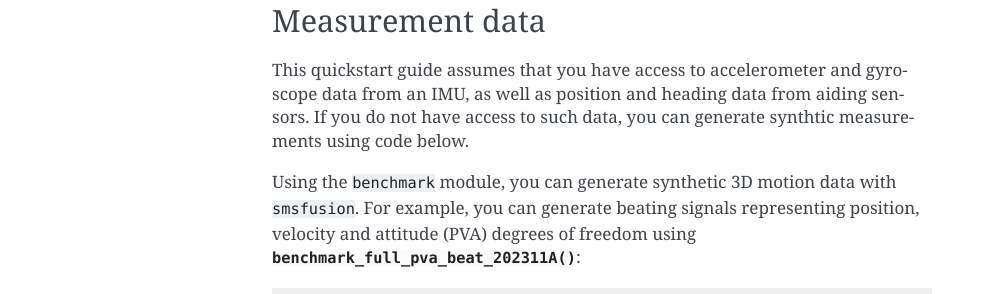
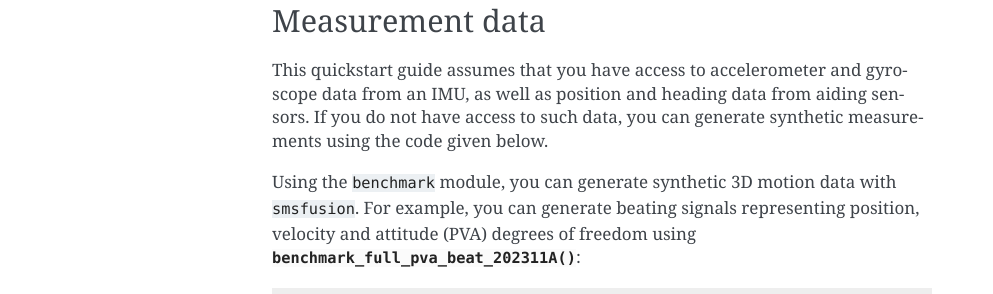
Before and after one commit to 4Subsea/smsfusion-python, a Sphinx documentation site: the page built from docs/user_guide/quickstart.rst, in a window 1280 px wide. Shown: the part 468-762 px from the top of the page, without its empty margins (148-1141 px from the left). Built offline with Sphinx 7.4.7, drawn with Linux system fonts in a browser that asks for light colours.

Commit message:
some changes

```diff
--- a/docs/user_guide/quickstart.rst
+++ b/docs/user_guide/quickstart.rst
@@ -18,8 +18,8 @@ Measurement data
 ----------------
 This quickstart guide assumes that you have access to accelerometer and gyroscope
 data from an IMU, as well as position and heading data from aiding sensors. If
-you do not have access to such data, you can generate synthtic measurements using
-code below.
+you do not have access to such data, you can generate synthetic measurements using
+the code given below.
 
 Using the ``benchmark`` module, you can generate synthetic 3D motion data with ``smsfusion``.
 For example, you can generate beating signals representing position, velocity and
```
